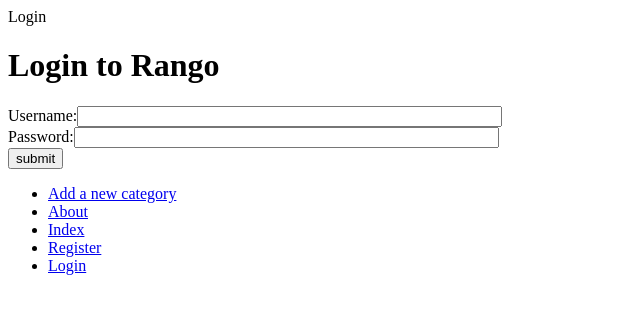
After one commit to wuzi2031/tango_with_django_project, a Django app: page /rango/login/ in a window 1280 px wide. The commit adds this page. Shown: the top 314 px of the page, without its empty margins (0-640 px from the left). Run offline with Django 3.2, Linux system fonts and the light colour scheme.

Commit message:
add login

```diff
--- a/rango/urls.py
+++ b/rango/urls.py
@@ -13,4 +13,5 @@ urlpatterns = [url(r'^$', views.index, name='index'),
                url(r'^add_category/$', views.add_category, name='add_category'),
                url(r'^category/(?P<category_name_slug>[\w\-]+)/$', views.category, name='category'),
                url(r'^category/(?P<category_name_slug>[\w\-]+)/add_page/$', views.add_page, name='add_page'),
-               url(r'^register/$', views.register, name='register'), ]
+               url(r'^register/$', views.register, name='register'),
+               url(r'^login/$', views.user_login, name='login'), ]
--- a/rango/views.py
+++ b/rango/views.py
@@ -5,6 +5,9 @@ from django.shortcuts import render, get_object_or_404
 from django.http import HttpResponse
 from rango.models import Category, Page, UserProfile
 from django.contrib.auth.models import User
+from django.contrib.auth import authenticate, login
+from django.http import HttpResponseRedirect, HttpResponse
+from django.core.urlresolvers import reverse
 from rango.form import CategoryForm, PageForm, UserForm, UserProfileForm
 
 
@@ -100,3 +103,21 @@ def register(request):
     dict['profile_form'] = profile_form
     dict['registed'] = registed
     return render(request, 'rango/register.html', dict)
+
+
+def user_login(request):
+    if (request.method == 'POST'):
+        username = request.POST.get('username')
+        password = request.POST.get('password')
+        user = authenticate(username=username, password=password)
+        if (user):
+            if (user.is_active):
+                login(request, user)
+                return HttpResponseRedirect(reverse('index'))
+            else:
+                return HttpResponse("Your Rango account is disabled.")
+        else:
+            print("Invalid login details: {0}, {1}".format(username, password))
+            return HttpResponse("Invalid login details supplied.")
+    else:
+        return render(request, 'rango/user_login.html', {})
--- /dev/null
+++ b/templates/rango/base.html
@@ -0,0 +1,19 @@
+<!DOCTYPE html>
+<html lang="en">
+<head>
+    <meta charset="UTF-8">
+    {% block title_block %}
+    {% endblock %}
+</head>
+<body>
+{% block body_block %}
+{% endblock %}
+<ul>
+    <li><a href="{% url 'add_category' %}">Add a new category</a></li>
+    <li><a href="{% url 'about' %}">About</a></li>
+    <li><a href="{% url 'index' %}">Index</a></li>
+    <li><a href="{% url 'register' %}">Register</a></li>
+    <li><a href="{% url 'login' %}">Login</a></li>
+</ul>
+</body>
+</html>
--- a/templates/rango/index.html
+++ b/templates/rango/index.html
@@ -19,6 +19,7 @@
 {% endif %}
 <a href="/rango/add_category">Add a new category</a><br/>
 <a href="/rango/register">Register here</a><br/>
+<a href="/rango/login">Login</a><br/>
 {#<a href="/rango/about/">About</a><br/>#}
 {#<img src="{% static "images/rango.png" %}" ,alt="Picture of Rango"/>#}
 </body>
--- /dev/null
+++ b/templates/rango/user_login.html
@@ -0,0 +1,14 @@
+{% extends 'rango/base.html' %}
+{% load staticfiles %}
+{% block title_block %}
+    Login
+{% endblock %}
+{% block body_block %}
+    <h1>Login to Rango</h1>
+    <form id="login_form" method="post" action="{% url 'login' %}">
+        {% csrf_token %}
+        Username:<input type="text" name="username" value="" size="50"/><br/>
+        Password:<input type="password" name="password" value="" size="50"/><br/>
+        <input type="submit" name="submit" value="submit"/>
+    </form>
+{% endblock %}
```
Also changed, not shown: db.sqlite3.
